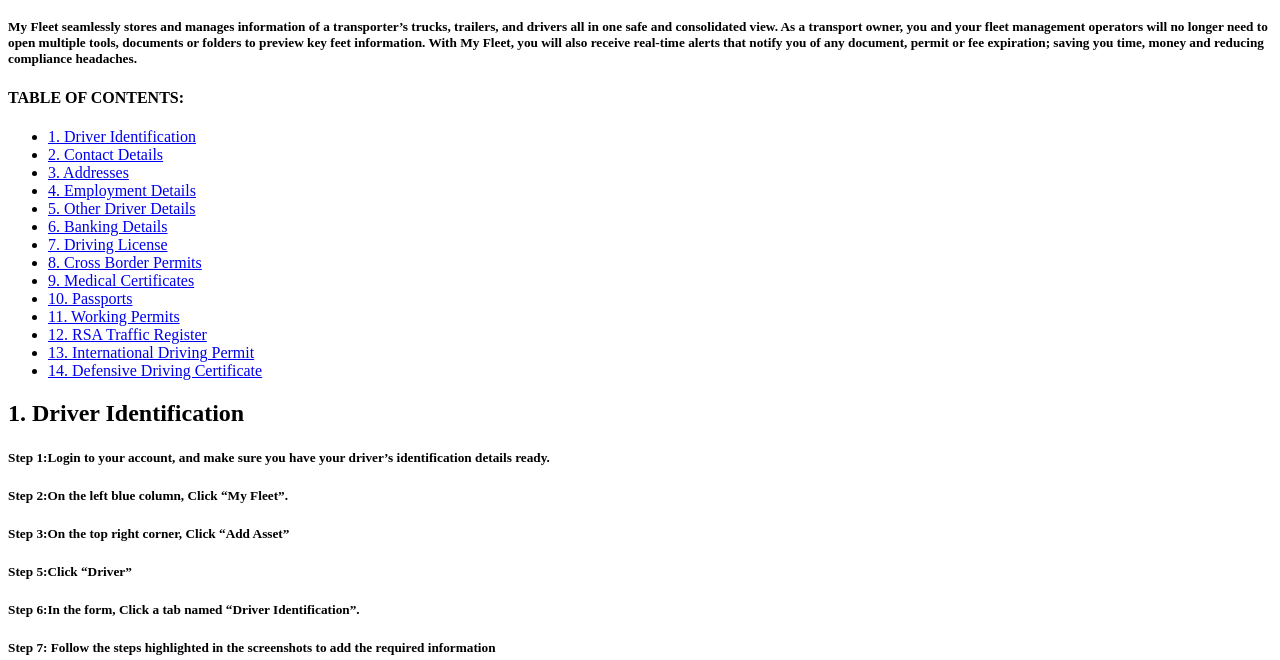
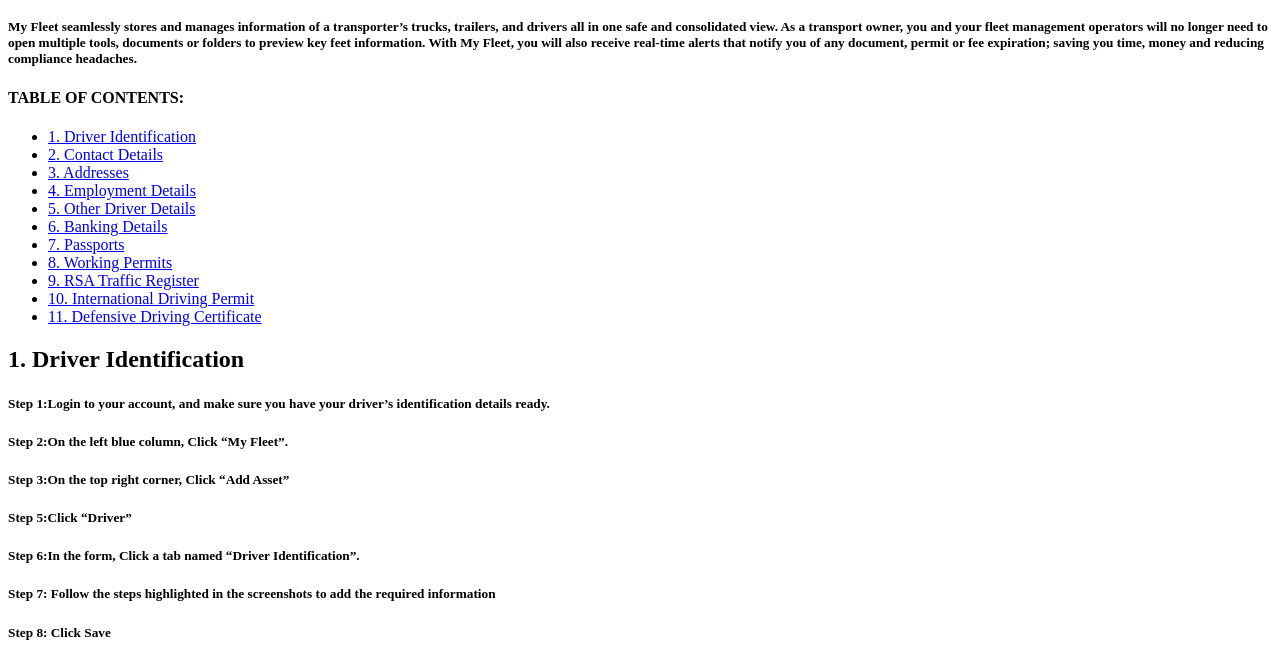
Before and after one commit to AmoDinho/gatsby-poc, a Gatsby site: page /how-to-add-a-driver in a window 1280 px wide. Shown: the part 110-770 px from the top of the page. Built offline with nearby package versions, Linux system fonts and the light colour scheme; Gatsby itself is replaced by a stand-in of ours.

Commit message:
Update Content “how-to-add-a-driver”

```diff
--- a/src/content/how-to-add-a-driver.md
+++ b/src/content/how-to-add-a-driver.md
@@ -15,14 +15,11 @@
 * [4. Employment Details](#4-Employment-Details)
 * [5. Other Driver Details](#5-Other-Driver-Details)
 * [6. Banking Details](#6-Banking-Details)
-* [7. Driving License](#7-Driving-License)
-* [8. Cross Border Permits](#8-Cross-Border-Permits)
-* [9. Medical Certificates](#9-Medical-Certificates)
-* [10. Passports](#10-Passports)
-* [11. Working Permits](#11-Working-Permits)
-* [12. RSA Traffic Register](#12-RSA-Traffic-Register)
-* [13. International Driving Permit](#13-International-Driving-Permit)
-* [14. Defensive Driving Certificate](#14-Defensive-Driving-Certificate)
+* [7. Passports](#10-Passports)
+* [8. Working Permits](#11-Working-Permits)
+* [9. RSA Traffic Register](#12-RSA-Traffic-Register)
+* [10. International Driving Permit](#13-International-Driving-Permit)
+* [11. Defensive Driving Certificate](#14-Defensive-Driving-Certificate)
 
 ## <a name="1-Driver-Identification">1. Driver Identification</a>
 
@@ -114,7 +111,7 @@
 
 ![](/uploads/screenshot-2020-03-26-at-13.37.48.png)
 
-## <a name="10-Passport">10. Passport</a>
+## <a name="7-Passport">7. Passport</a>
 
 ##### Step 1: On the top right corner, click edit
 
@@ -130,7 +127,7 @@
 
 ![](/uploads/screenshot-2020-03-26-at-13.34.26.png)
 
-## <a name="11-Work-Permit">11. Work Permit</a>
+## <a name="8-Work-Permit">8. Work Permit</a>
 
 ##### Step 1: On the top right corner, click edit
 
@@ -146,9 +143,7 @@
 
 ![](/uploads/screenshot-2020-03-26-at-13.32.36.png)
 
-### 12. RSA TRAFFIC REGISTER:
-
-## <a name="12-RSA-Traffic-Registration">12. RSA Traffic Registration</a>
+## <a name="9-RSA-Traffic-Registration">9. RSA Traffic Registration</a>
 
 ##### Step 1: On the top right corner, click edit
 
@@ -164,7 +159,7 @@
 
 ![](/uploads/screenshot-2020-03-26-at-13.29.20.png)
 
-## <a name="13-International-Driving-Permit">13. International Driving Permit</a>
+## <a name="10-International-Driving-Permit">10. International Driving Permit</a>
 
 ##### Step 1: On the top right corner, click edit
 
@@ -182,7 +177,7 @@
 
 ![](/uploads/screenshot-2020-03-30-at-13.35.25.png)
 
-## <a name="14-Defensive-Drivers-Certificate">14. Defensive Drivers Certificate</a>
+## <a name="11-Defensive-Drivers-Certificate">11. Defensive Drivers Certificate</a>
 
 ##### Step 1: On the top right corner, click edit
 
```
